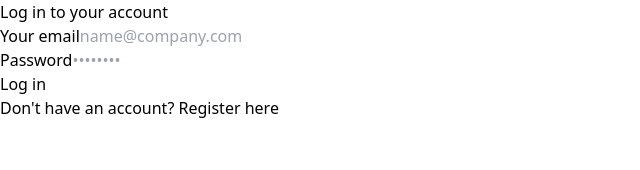
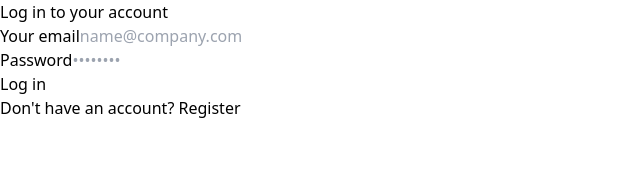
Before and after one commit to DamjanJoveski/vantevo-internship-frontend, a React (Vite) app: page / in a window 1280 px wide. Shown: the top 170 px of the page, without its empty margins (0-640 px from the left). Built offline with nearby package versions, Linux system fonts and the light colour scheme.

Commit message:
Added the functions for login and register

```diff
--- a/src/App.jsx
+++ b/src/App.jsx
@@ -1,9 +1,21 @@
+import { useState } from "react";
 import { Login } from "./pages/Login/Login";
+import { Register } from "./pages/Register/Register";
 
 function App() {
+  const [isLoginMode, setIsloginMode] = useState(true);
+
+  function handleChange() {
+    setIsloginMode(!isLoginMode);
+  }
+
   return (
     <div className="w-full bg-gray-50 dark:bg-gray-900">
-      <Login></Login>
+      {isLoginMode ? (
+        <Login handleChange={handleChange} />
+      ) : (
+        <Register handleChange={handleChange} />
+      )}
     </div>
   );
 }
--- a/src/components/LoginForm.jsx
+++ /dev/null
@@ -1,64 +0,0 @@
-export function LoginForm({ isLoginMode, handleChange }) {
-  return (
-    <section>
-      <div className="flex flex-col items-center justify-center mx-auto md:h-screen ">
-        <div className="lg:w-full bg-white rounded-lg shadow dark:border md:mt-0   sm:max-w-md xl:p-0 dark:bg-gray-800 dark:border-gray-700">
-          <div className="p-6 space-y-4 md:space-y-6 sm:p-8">
-            <h1 className="text-xl font-bold text-gray-900 md:text-2xl dark:text-white">
-              Log in to your account
-            </h1>
-            <form className="space-y-4 md:space-y-6" action="#">
-              <div>
-                <label
-                  htmlFor="email"
-                  className="block mb-2 text-sm font-medium text-gray-900 dark:text-white"
-                >
-                  Your email
-                </label>
-                <input
-                  type="email"
-                  name="email"
-                  id="email"
-                  className="bg-gray-50 border border-gray-300 text-gray-900 sm:text-sm rounded-lg focus:ring-primary-600 focus:border-primary-600 block w-full p-2.5 dark:bg-gray-700 dark:border-gray-600 dark:placeholder-gray-400 dark:text-white dark:focus:ring-blue-500 dark:focus:border-blue-500"
-                  placeholder="name@company.com"
-                  required=""
-                ></input>
-              </div>
-              <div>
-                <label
-                  htmlFor="password"
-                  className="block mb-2 text-sm font-medium text-gray-900 dark:text-white"
-                >
-                  Password
-                </label>
-                <input
-                  type="password"
-                  name="password"
-                  id="password"
-                  placeholder="••••••••"
-                  className="bg-gray-50 border border-gray-300 text-gray-900 sm:text-sm rounded-lg focus:ring-primary-600 focus:border-primary-600 block w-full p-2.5 dark:bg-gray-700 dark:border-gray-600 dark:placeholder-gray-400 dark:text-white dark:focus:ring-blue-500 dark:focus:border-blue-500"
-                  required=""
-                ></input>
-              </div>
-              <button
-                type="submit"
-                className="w-full font-bold text-white bg-gray-500 p-3 rounded-lg"
-              >
-                Log in
-              </button>
-              <p className="flex justify-center text-white">
-                Don&apos;t have an account?&nbsp;
-                <button
-                  className="font-medium text-primary-600 hover:underline dark:text-primary-500"
-                  onClick={handleChange}
-                >
-                  {isLoginMode ? "Register" : "Login"} here
-                </button>
-              </p>
-            </form>
-          </div>
-        </div>
-      </div>
-    </section>
-  );
-}
--- a/src/pages/Login/Login.jsx
+++ b/src/pages/Login/Login.jsx
@@ -1,21 +1,103 @@
 import { useState } from "react";
-import { LoginForm } from "../../components/LoginForm";
-import { RegisterForm } from "../../components/RegisterForm";
 
-export function Login() {
-  const [isLoginMode, setIsLoginMode] = useState(true);
+export const ENDPOINT = "http://127.0.0.1:5000/";
 
-  function handleChange() {
-    setIsLoginMode(!isLoginMode);
-  }
+export function Login({ handleChange }) {
+  const [email, setEmail] = useState("");
+  const [password, setPassword] = useState("");
+
+  const handleLogin = async () => {
+    const data = { email, password };
+    try {
+      const response = await fetch(`${ENDPOINT}/login`, {
+        method: "POST",
+        headers: {
+          "Content-Type": "application/json",
+        },
+        body: JSON.stringify(data),
+      });
+
+      if (response.ok) {
+        console.log("Successfully logged in!");
+        //redirect()
+      } else {
+        console.log("login failed");
+      }
+    } catch (error) {
+      console.log(error.message);
+    }
+  };
 
   return (
-    <>
-      {isLoginMode ? (
-        <LoginForm isLoginMode={isLoginMode} handleChange={handleChange} />
-      ) : (
-        <RegisterForm isLoginMode={isLoginMode} handleChange={handleChange} />
-      )}
-    </>
+    <section>
+      <div className="flex flex-col items-center justify-center mx-auto md:h-screen ">
+        <div className="lg:w-full bg-white rounded-lg shadow dark:border md:mt-0   sm:max-w-md xl:p-0 dark:bg-gray-800 dark:border-gray-700">
+          <div className="p-6 space-y-4 md:space-y-6 sm:p-8">
+            <h1 className="text-xl font-bold text-gray-900 md:text-2xl dark:text-white">
+              Log in to your account
+            </h1>
+            <form
+              className="space-y-4 md:space-y-6"
+              onSubmit={(e) => {
+                e.preventDefault();
+                handleLogin();
+              }}
+            >
+              <div>
+                <label
+                  htmlFor="email"
+                  className="block mb-2 text-sm font-medium text-gray-900 dark:text-white"
+                >
+                  Your email
+                </label>
+                <input
+                  type="email"
+                  name="email"
+                  id="email"
+                  value={email}
+                  onChange={(e) => setEmail(e.target.value)}
+                  className="bg-gray-50 border border-gray-300 text-gray-900 sm:text-sm rounded-lg focus:ring-primary-600 focus:border-primary-600 block w-full p-2.5 dark:bg-gray-700 dark:border-gray-600 dark:placeholder-gray-400 dark:text-white dark:focus:ring-blue-500 dark:focus:border-blue-500"
+                  placeholder="name@company.com"
+                  required=""
+                ></input>
+              </div>
+              <div>
+                <label
+                  htmlFor="password"
+                  className="block mb-2 text-sm font-medium text-gray-900 dark:text-white"
+                >
+                  Password
+                </label>
+                <input
+                  type="password"
+                  name="password"
+                  id="password"
+                  value={password}
+                  onChange={(e) => setPassword(e.target.value)}
+                  placeholder="••••••••"
+                  className="bg-gray-50 border border-gray-300 text-gray-900 sm:text-sm rounded-lg focus:ring-primary-600 focus:border-primary-600 block w-full p-2.5 dark:bg-gray-700 dark:border-gray-600 dark:placeholder-gray-400 dark:text-white dark:focus:ring-blue-500 dark:focus:border-blue-500"
+                  required=""
+                ></input>
+              </div>
+              <button
+                type="submit"
+                className="w-full font-bold text-white bg-gray-500 p-3 rounded-lg"
+              >
+                Log in
+              </button>
+              <p className="flex justify-center text-white">
+                Don&apos;t have an account?&nbsp;
+                <button
+                  className="font-bold hover:underline"
+                  onClick={handleChange}
+                >
+                  Register
+                </button>
+              </p>
+            </form>
+          </div>
+        </div>
+      </div>
+    </section>
   );
 }
--- a/src/components/RegisterForm.jsx
+++ b/src/pages/Register/Register.jsx
@@ -1,4 +1,38 @@
-export function RegisterForm({ isLoginMode, handleChange }) {
+import { useState } from "react";
+
+export const ENDPOINT = "http://127.0.0.1:5000/";
+
+export function Register({ handleChange }) {
+  const [email, setEmail] = useState("");
+  const [password, setPassword] = useState("");
+  const [retypePass, setRetypePass] = useState("");
+
+  const handleRegister = async () => {
+    const data = { email, password, retypePass };
+    try {
+      const response = await fetch(`${ENDPOINT}/register`, {
+        method: "POST",
+        headers: {
+          "Content-Type": "application/json",
+        },
+        body: JSON.stringify(data),
+      });
+
+      if (response.ok) {
+        console.log("Successfully registered!");
+      } else {
+        console.log("Registration failed");
+      }
+
+      // Reset form fields after successful registration
+      setEmail("");
+      setPassword("");
+      setEmail("");
+    } catch (error) {
+      console.error("Error occurred during registration:", error);
+    }
+  };
+
   return (
     <section className="bg-gray-50 dark:bg-gray-900">
       <div className="flex flex-col items-center justify-center px-6 py-8 mx-auto md:h-screen lg:py-0">
@@ -7,7 +41,13 @@ export function RegisterForm({ isLoginMode, handleChange }) {
             <h1 className="text-xl font-bold text-gray-900 md:text-2xl dark:text-white">
               Create an account
             </h1>
-            <form className="space-y-4 md:space-y-6" action="#">
+            <form
+              className="space-y-4 md:space-y-6"
+              onSubmit={(e) => {
+                e.preventDefault();
+                handleRegister();
+              }}
+            >
               <div>
                 <label
                   htmlFor="email"
@@ -19,6 +59,8 @@ export function RegisterForm({ isLoginMode, handleChange }) {
                   type="email"
                   name="email"
                   id="email"
+                  value={email}
+                  onChange={(e) => setEmail(e.target.value)}
                   className="bg-gray-50 border border-gray-300 text-gray-900 sm:text-sm rounded-lg focus:ring-primary-600 focus:border-primary-600 block w-full p-2.5 dark:bg-gray-700 dark:border-gray-600 dark:placeholder-gray-400 dark:text-white dark:focus:ring-blue-500 dark:focus:border-blue-500"
                   placeholder="name@company.com"
                   required=""
@@ -35,6 +77,8 @@ export function RegisterForm({ isLoginMode, handleChange }) {
                   type="password"
                   name="password"
                   id="password"
+                  value={password}
+                  onChange={(e) => setPassword(e.target.value)}
                   placeholder="••••••••"
                   className="bg-gray-50 border border-gray-300 text-gray-900 sm:text-sm rounded-lg focus:ring-primary-600 focus:border-primary-600 block w-full p-2.5 dark:bg-gray-700 dark:border-gray-600 dark:placeholder-gray-400 dark:text-white dark:focus:ring-blue-500 dark:focus:border-blue-500"
                   required=""
@@ -48,9 +92,11 @@ export function RegisterForm({ isLoginMode, handleChange }) {
                   Confirm password
                 </label>
                 <input
-                  type="confirm-password"
+                  type="password"
                   name="confirm-password"
                   id="confirm-password"
+                  value={retypePass}
+                  onChange={(e) => setRetypePass(e.target.value)}
                   placeholder="••••••••"
                   className="bg-gray-50 border border-gray-300 text-gray-900 sm:text-sm rounded-lg focus:ring-primary-600 focus:border-primary-600 block w-full p-2.5 dark:bg-gray-700 dark:border-gray-600 dark:placeholder-gray-400 dark:text-white dark:focus:ring-blue-500 dark:focus:border-blue-500"
                   required=""
@@ -65,10 +111,10 @@ export function RegisterForm({ isLoginMode, handleChange }) {
               <p className="flex justify-center text-white">
                 Already have an account?&nbsp;
                 <button
-                  className="font-medium text-primary-600 hover:underline dark:text-primary-500"
+                  className="font-bold hover:underline"
                   onClick={handleChange}
                 >
-                  {isLoginMode ? "Register" : "Login"} here
+                  Login
                 </button>
               </p>
             </form>
--- a/src/pages/Sign-up/Signup.jsx
+++ /dev/null
@@ -1,5 +0,0 @@
-export function Signup() {
-    return (
-        <></>
-    )
-}
```
